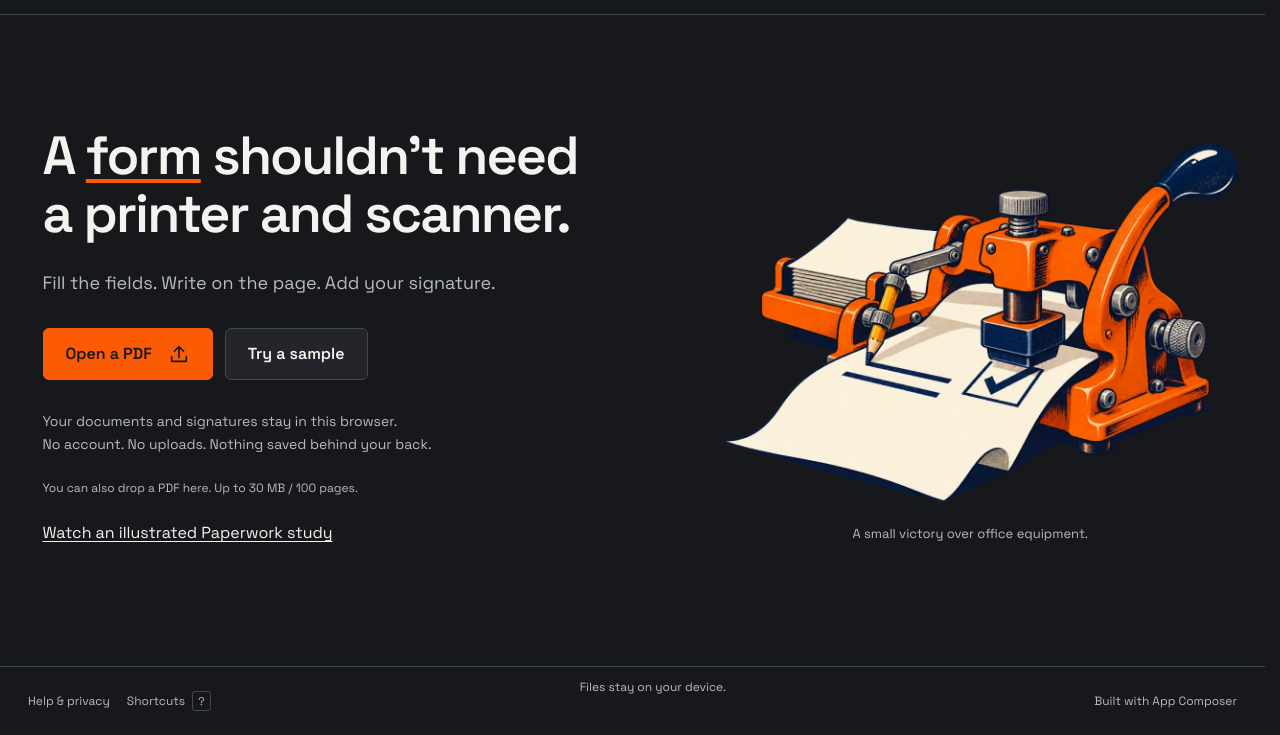
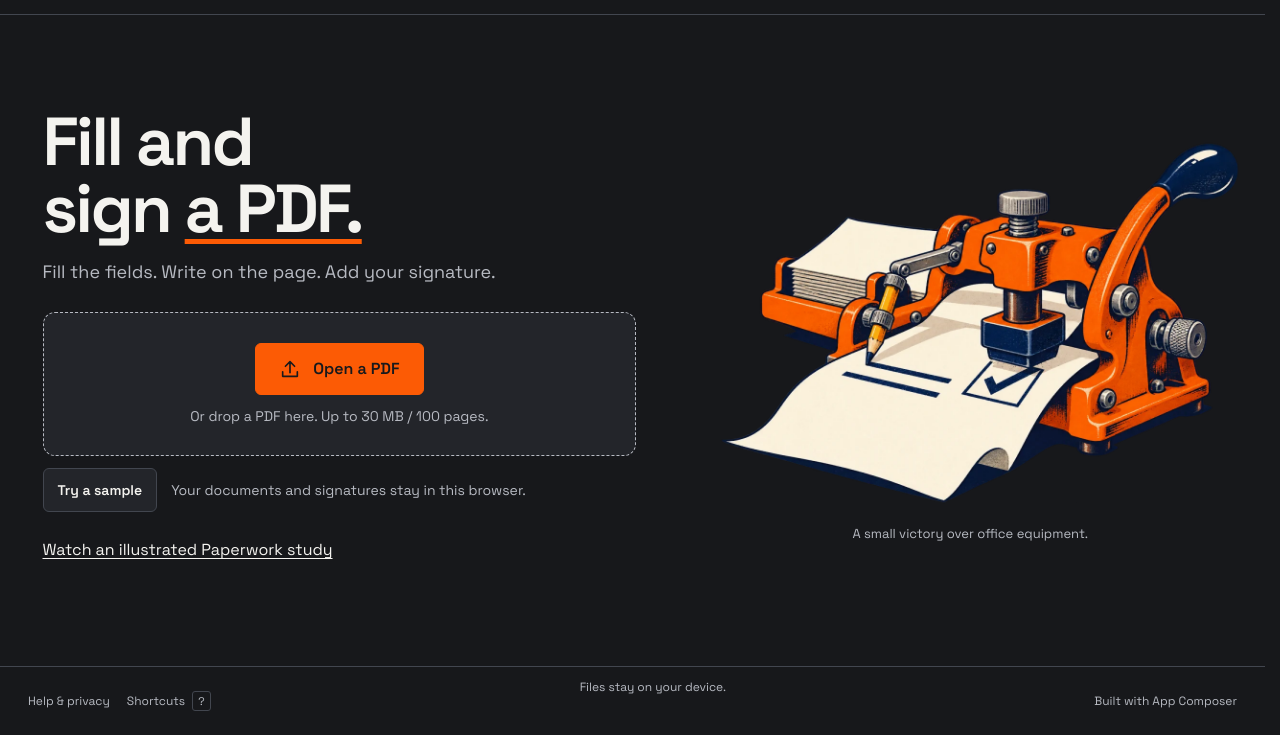
Before and after one commit to loftwah/app-composer-paperwork, a website built with Vite: page index.html in a window 1280 px wide. Shown: the part 65-800 px from the top of the page. Built offline with nearby package versions, Linux system fonts and the light colour scheme.

Commit message:
Make opening and dropping a PDF obvious in Paperwork (#66)
Co-authored-by: Worker <worker@minimax.local>

```diff
--- a/index.html
+++ b/index.html
@@ -83,23 +83,20 @@
     <main>
       <section id="welcome" class="welcome">
         <div class="start">
-          <h1>
-            A <span class="ink-underline">form</span> shouldn’t need<br />a
-            printer and scanner.
-          </h1>
-          <p>
-            Fill the fields. Write on the page. Add your signature.<br
-              class="desktop-break"
-            />
-            Get a finished PDF, right here.
-          </p>
-          <div class="start-actions">
+          <h1>Fill and sign <span class="ink-underline">a PDF.</span></h1>
+          <p>Type into fields, write on the page or add your signature. Download a finished copy when you’re done.</p>
+          <div class="paper-intake">
             <button id="start-open" class="primary">
-              Open a PDF
               <svg viewBox="0 0 24 24" aria-hidden="true">
                 <path d="M12 16V4m-5 5 5-5 5 5M4 15v5h16v-5" />
-              </svg></button
-            ><button id="sample">Try a sample</button>
+              </svg>
+              Open a PDF
+            </button>
+            <p id="drop-hint">Or drop a PDF here. Up to 30 MB / 100 pages.</p>
+          </div>
+          <div class="start-actions">
+            <button id="sample" type="button">Try a sample</button>
+            <p class="privacy">Your documents and signatures stay in this browser.</p>
           </div>
           <div id="import-help" class="import-help" hidden>
             <img
@@ -118,13 +115,6 @@
               </button>
             </div>
           </div>
-          <p class="privacy">
-            Your documents and signatures stay in this browser.<br />No account.
-            No uploads. Nothing saved behind your back.
-          </p>
-          <p id="drop-hint">
-            You can also drop a PDF here. Up to 30 MB / 100 pages.
-          </p>
           <a class="studio-link" href="/help#paperwork-motion"
             >Watch an illustrated Paperwork study</a
           >
--- a/src/style.css
+++ b/src/style.css
@@ -227,40 +227,62 @@ body:not(.has-document) .header-actions :is(#open, #save, #print) {
   padding: 60px 40px;
 }
 .start h1 {
-  font-size: clamp(2.25rem, 4.2vw, 3.6rem);
-  font-weight: 600;
-  line-height: 1.08;
-  letter-spacing: -0.035em;
-  margin: 0 0 26px;
-  max-width: 17ch;
+  font-size: clamp(2.6rem, 5.3vw, 4.6rem);
+  font-weight: 650;
+  line-height: .98;
+  letter-spacing: -0.04em;
+  margin: 0 0 16px;
+  max-width: 12ch;
   text-wrap: balance;
 }
 .start > p {
   font-size: 18px;
-  line-height: 1.6;
-  color: var(--muted);
+  line-height: 1.55;
+  color: var(--muted);
+  max-width: 41ch;
+  margin: 0;
+}
+.paper-intake {
+  display: grid;
+  justify-items: center;
+  align-content: center;
+  gap: 12px;
+  min-height: 144px;
+  margin-top: 26px;
+  padding: 16px;
+  border: 1px dashed var(--muted);
+  border-radius: 12px;
+  background: var(--surface);
+  text-align: center;
+}
+body[data-drop-hint] .paper-intake { border-color: var(--accent); }
+.paper-intake button {
+  display: inline-flex;
+  align-items: center;
+  gap: 12px;
+  min-height: 52px;
+  padding: 9px 23px;
+  font-size: 16px;
+}
+.paper-intake p {
+  margin: 0;
+  color: var(--muted);
+  font-size: 14px;
 }
 .start-actions {
   display: flex;
-  gap: 12px;
-  margin: 30px 0;
-}
-.start-actions button {
-  min-height: 52px;
-  padding: 12px 22px;
-  font-size: 16px;
-  display: flex;
-  gap: 16px;
-  align-items: center;
-}
-.start p.privacy {
+  align-items: center;
+  flex-wrap: wrap;
+  gap: 4px 14px;
+  margin: 12px 0 16px;
+}
+.start-actions button { min-height: 44px; }
+.start .privacy {
+  flex: 1 1 12rem;
+  margin: 0;
+  color: var(--muted);
   font-size: 14px;
-  line-height: 1.7;
-  margin-top: 28px;
-}
-.start #drop-hint {
-  font-size: 12px;
-  margin-top: 22px;
+  line-height: 1.45;
 }
 .import-help {
   display: flex;
@@ -1236,13 +1258,10 @@ body[data-drop-hint]::after {
     padding: 44px 22px;
   }
   .start h1 {
-    font-size: 38px;
+    font-size: clamp(2.5rem, 10vw, 3.4rem);
   }
   .start > p {
     font-size: 16px;
-  }
-  .start-actions {
-    margin: 24px 0;
   }
   .press-illustration {
     max-width: 450px;
```
